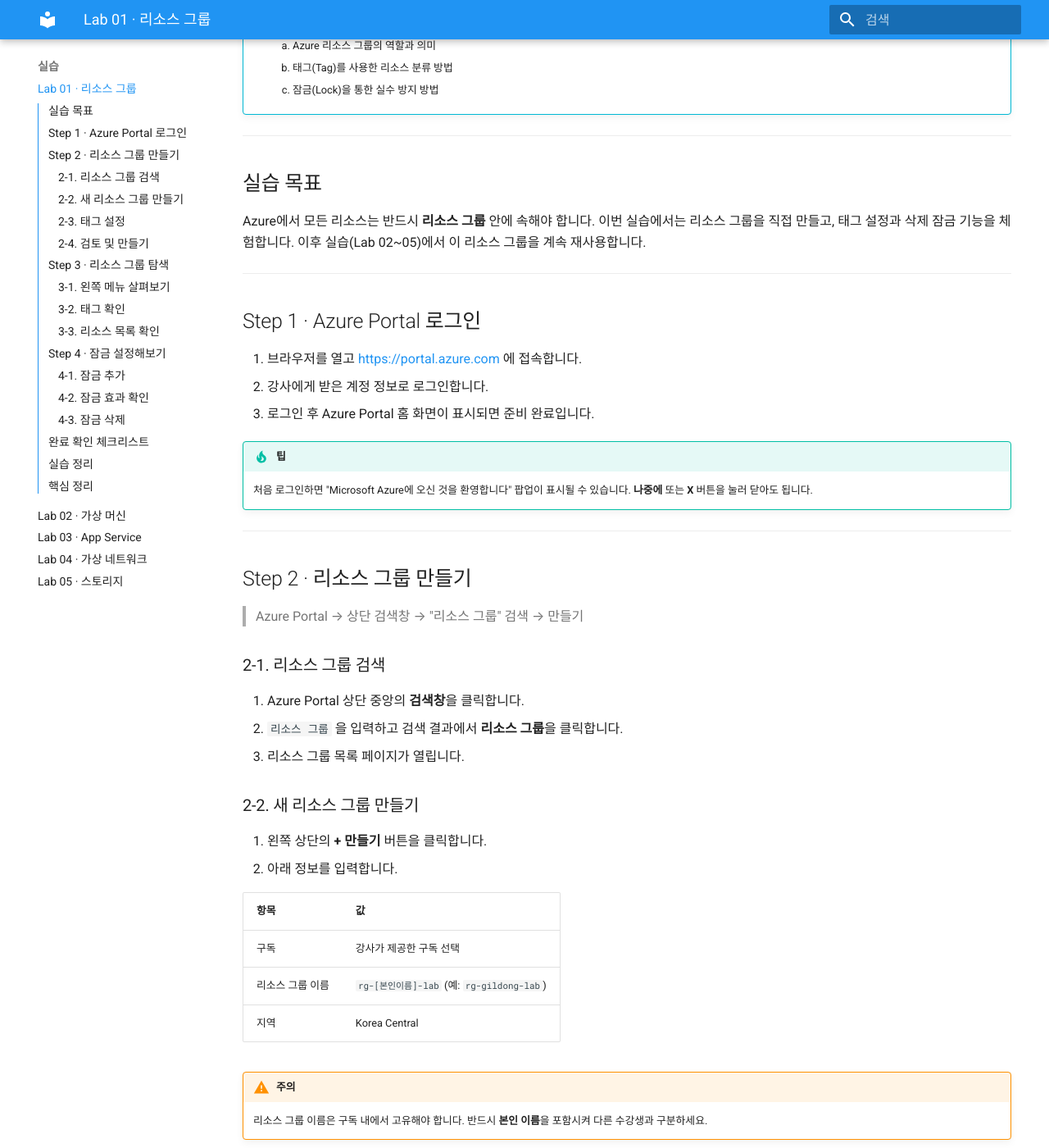
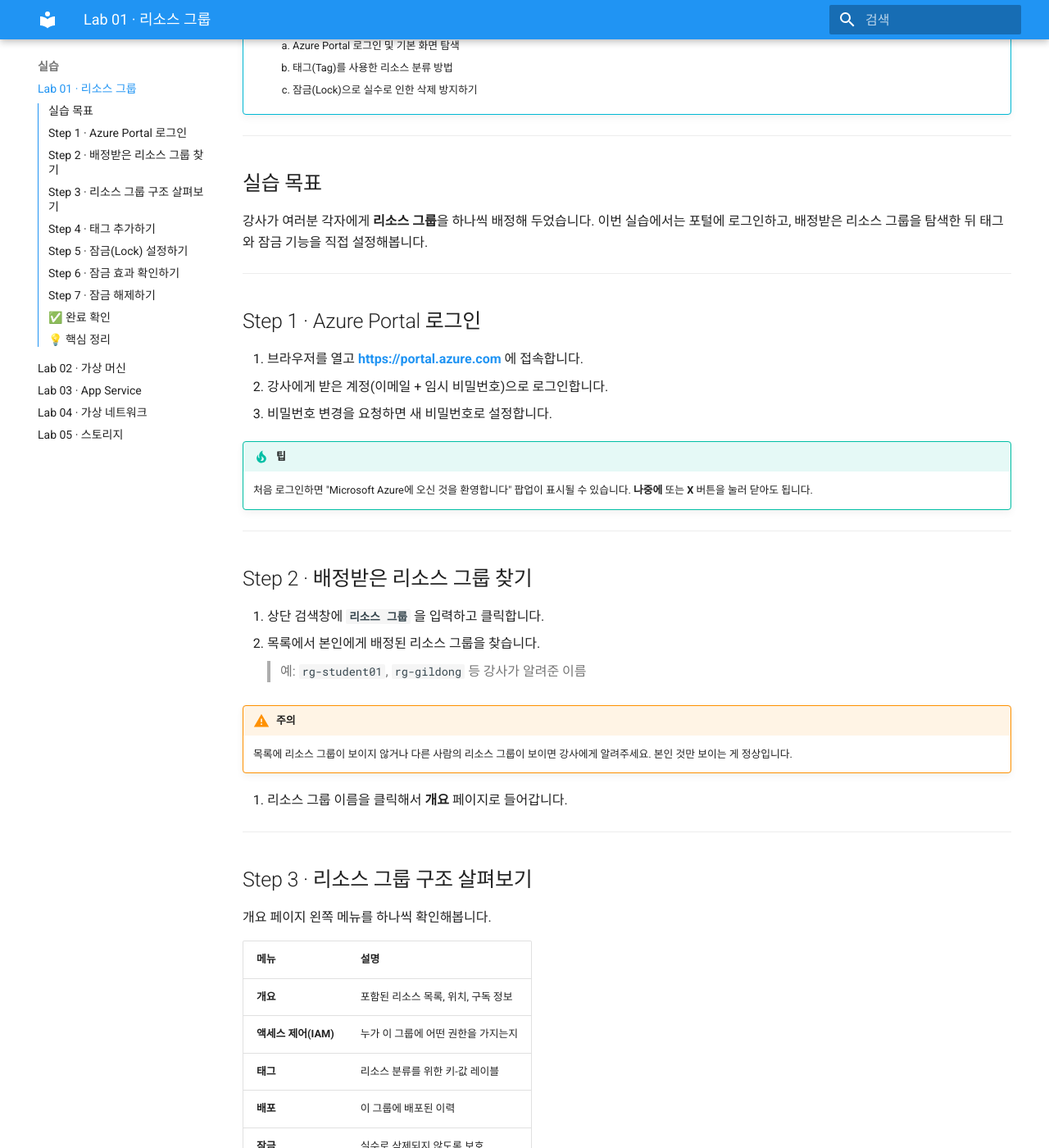
Before and after one commit to skilleat-labs/cloud-az900, an MkDocs documentation site: the page built from docs/labs/lab01-resource-group.md, in a window 1280 px wide and 1400 px high, scrolled down 312 px. Shown: the whole window at 82% size. Built offline with MkDocs 1.6.1 and Material for MkDocs 9.7.7, drawn with Linux system fonts in a browser that asks for light colours; some of the changed text lies outside the part shown.

Commit message:
update Lab 01: 리소스 그룹 만들기 → 탐색하기
강사가 미리 배정한 RG에서 시작하도록 변경
- 로그인 → RG 탐색 → 태그 추가 → 잠금 테스트 → 잠금 해제

Co-Authored-By: Claude Sonnet 4.6 <noreply@anthropic.com>

```diff
--- a/docs/labs/lab01-resource-group.md
+++ b/docs/labs/lab01-resource-group.md
@@ -1,28 +1,28 @@
-# Lab 01 · 리소스 그룹 만들기
+# Lab 01 · 리소스 그룹 탐색하기
 
 !!! info "실습 정보"
     - **주제**: 리소스 계층 구조 이해
     - **예상 시간**: 15분
     - **배우는 것**:
-        1. Azure 리소스 그룹의 역할과 의미
+        1. Azure Portal 로그인 및 기본 화면 탐색
         2. 태그(Tag)를 사용한 리소스 분류 방법
-        3. 잠금(Lock)을 통한 실수 방지 방법
+        3. 잠금(Lock)으로 실수로 인한 삭제 방지하기
 
 ---
 
 ## 실습 목표
 
-Azure에서 모든 리소스는 반드시 **리소스 그룹** 안에 속해야 합니다.
-이번 실습에서는 리소스 그룹을 직접 만들고, 태그 설정과 삭제 잠금 기능을 체험합니다.
-이후 실습(Lab 02~05)에서 이 리소스 그룹을 계속 재사용합니다.
+강사가 여러분 각자에게 **리소스 그룹**을 하나씩 배정해 두었습니다.
+이번 실습에서는 포털에 로그인하고, 배정받은 리소스 그룹을 탐색한 뒤
+태그와 잠금 기능을 직접 설정해봅니다.
 
 ---
 
 ## Step 1 · Azure Portal 로그인
 
-1. 브라우저를 열고 [https://portal.azure.com](https://portal.azure.com) 에 접속합니다.
-2. 강사에게 받은 계정 정보로 로그인합니다.
-3. 로그인 후 Azure Portal 홈 화면이 표시되면 준비 완료입니다.
+1. 브라우저를 열고 **[https://portal.azure.com](https://portal.azure.com)** 에 접속합니다.
+2. 강사에게 받은 계정(이메일 + 임시 비밀번호)으로 로그인합니다.
+3. 비밀번호 변경을 요청하면 새 비밀번호로 설정합니다.
 
 !!! tip "팁"
     처음 로그인하면 "Microsoft Azure에 오신 것을 환영합니다" 팝업이 표시될 수 있습니다.
@@ -30,163 +30,120 @@ Azure에서 모든 리소스는 반드시 **리소스 그룹** 안에 속해야
 
 ---
 
-## Step 2 · 리소스 그룹 만들기
+## Step 2 · 배정받은 리소스 그룹 찾기
 
-> Azure Portal → 상단 검색창 → "리소스 그룹" 검색 → 만들기
+1. 상단 검색창에 **`리소스 그룹`** 을 입력하고 클릭합니다.
+2. 목록에서 본인에게 배정된 리소스 그룹을 찾습니다.
 
-### 2-1. 리소스 그룹 검색
-
-1. Azure Portal 상단 중앙의 **검색창**을 클릭합니다.
-2. `리소스 그룹` 을 입력하고 검색 결과에서 **리소스 그룹**을 클릭합니다.
-3. 리소스 그룹 목록 페이지가 열립니다.
-
-### 2-2. 새 리소스 그룹 만들기
-
-1. 왼쪽 상단의 **+ 만들기** 버튼을 클릭합니다.
-2. 아래 정보를 입력합니다.
-
-| 항목 | 값 |
-|------|-----|
-| 구독 | 강사가 제공한 구독 선택 |
-| 리소스 그룹 이름 | `rg-[본인이름]-lab` (예: `rg-gildong-lab`) |
-| 지역 | Korea Central |
+    > 예: `rg-student01`, `rg-gildong` 등 강사가 알려준 이름
 
 !!! warning "주의"
-    리소스 그룹 이름은 구독 내에서 고유해야 합니다.
-    반드시 **본인 이름**을 포함시켜 다른 수강생과 구분하세요.
+    목록에 리소스 그룹이 보이지 않거나 다른 사람의 리소스 그룹이 보이면
+    강사에게 알려주세요. 본인 것만 보이는 게 정상입니다.
 
-### 2-3. 태그 설정
-
-1. 상단의 **태그** 탭을 클릭합니다.
-2. 아래 태그를 추가합니다.
-
-| 이름(키) | 값 |
-|---------|-----|
-| 실습자 | 본인 이름 (예: 홍길동) |
-| 환경 | dev |
-
-3. 태그는 리소스를 분류하고 비용을 추적하는 데 사용됩니다.
-
-### 2-4. 검토 및 만들기
-
-1. **검토 + 만들기** 버튼을 클릭합니다.
-2. 유효성 검사 통과 확인 후 **만들기** 버튼을 클릭합니다.
-3. 몇 초 후 "배포가 완료되었습니다" 메시지가 표시됩니다.
-
-!!! success "완료"
-    리소스 그룹이 성공적으로 생성되었습니다.
-    **리소스로 이동** 버튼을 클릭하여 이동합니다.
+3. 리소스 그룹 이름을 클릭해서 **개요** 페이지로 들어갑니다.
 
 ---
 
-## Step 3 · 리소스 그룹 탐색
+## Step 3 · 리소스 그룹 구조 살펴보기
 
-> 리소스 그룹 개요 페이지에서 주요 기능을 살펴봅니다.
-
-### 3-1. 왼쪽 메뉴 살펴보기
-
-왼쪽 사이드바의 각 메뉴를 클릭하여 기능을 확인합니다.
+개요 페이지 왼쪽 메뉴를 하나씩 확인해봅니다.
 
 | 메뉴 | 설명 |
 |------|------|
-| **개요** | 리소스 그룹 내 전체 리소스 목록 |
-| **액세스 제어(IAM)** | 누가 이 리소스 그룹에 접근할 수 있는지 설정 |
-| **태그** | 방금 설정한 태그 확인 |
-| **이벤트** | 리소스 그룹 내 발생한 이벤트 로그 |
-| **배포** | 이 리소스 그룹에 수행된 배포 기록 |
+| **개요** | 포함된 리소스 목록, 위치, 구독 정보 |
+| **액세스 제어(IAM)** | 누가 이 그룹에 어떤 권한을 가지는지 |
+| **태그** | 리소스 분류를 위한 키-값 레이블 |
+| **배포** | 이 그룹에 배포된 이력 |
+| **잠금** | 실수로 삭제되지 않도록 보호 |
 
-### 3-2. 태그 확인
-
-1. 왼쪽 메뉴에서 **태그**를 클릭합니다.
-2. Step 2-3에서 입력한 태그(실습자, 환경)가 표시되는 것을 확인합니다.
-
-### 3-3. 리소스 목록 확인
-
-1. **개요** 메뉴로 돌아옵니다.
-2. 현재 리소스 그룹 안에 아무 리소스도 없음을 확인합니다.
-3. 이후 실습에서 VM, App Service 등을 여기에 추가할 예정입니다.
-
-!!! tip "팁"
-    리소스 그룹은 단순한 폴더가 아닙니다.
-    리소스 그룹을 삭제하면 그 안의 **모든 리소스가 함께 삭제**됩니다.
-    따라서 실습 정리 시 리소스 그룹 하나만 삭제해도 깔끔하게 정리됩니다.
+!!! tip "지금 리소스가 비어 있는 게 정상입니다"
+    아직 아무것도 만들지 않았으니 리소스 목록이 비어 있습니다.
+    Lab 02부터 이 안에 리소스를 하나씩 채워갑니다.
 
 ---
 
-## Step 4 · 잠금 설정해보기
+## Step 4 · 태그 추가하기
 
-> 중요한 리소스를 실수로 삭제하지 않도록 보호하는 기능입니다.
+태그는 리소스에 **메모**를 붙이는 기능입니다.
+어떤 팀이 쓰는지, 누구 것인지 등을 기록할 때 활용합니다.
 
-### 4-1. 잠금 추가
+1. 왼쪽 메뉴에서 **태그** 를 클릭합니다.
+2. 아래 값을 입력합니다.
 
-1. 왼쪽 메뉴를 스크롤하여 **잠금** 메뉴를 찾아 클릭합니다.
+    | 이름 (키) | 값 |
+    |----------|----|
+    | `실습자` | 본인 이름 |
+    | `과정` | `AZ-900` |
+
+3. **저장** 버튼을 클릭합니다.
+4. 왼쪽 메뉴 **개요** 로 돌아와서 오른쪽 상단에 태그가 표시되는 것을 확인합니다.
+
+!!! success "완료"
+    태그가 보이면 성공입니다. 실무에서는 팀명, 프로젝트, 비용 센터 등을 태그로 달아
+    청구서에서 부서별 비용을 분리할 때 사용합니다.
+
+---
+
+## Step 5 · 잠금(Lock) 설정하기
+
+잠금은 **실수로 리소스를 삭제하지 못하도록** 막아주는 안전장치입니다.
+
+1. 왼쪽 메뉴에서 **잠금** 을 클릭합니다.
 2. **+ 추가** 버튼을 클릭합니다.
-3. 아래 정보를 입력합니다.
+3. 아래와 같이 입력합니다.
 
-| 항목 | 값 |
-|------|-----|
-| 잠금 이름 | `lock-test` |
-| 잠금 유형 | 삭제 |
-| 메모 | 테스트용 잠금 |
+    | 항목 | 값 |
+    |------|-----|
+    | 잠금 이름 | `lock-do-not-delete` |
+    | 잠금 유형 | **삭제** |
+    | 참고 | 실습용 잠금 테스트 |
 
 4. **확인** 버튼을 클릭합니다.
 
-### 4-2. 잠금 효과 확인
+---
 
-1. 리소스 그룹 **개요** 페이지로 이동합니다.
-2. 상단의 **삭제** 버튼을 클릭합니다.
+## Step 6 · 잠금 효과 확인하기
+
+잠금이 걸리면 정말로 삭제가 안 되는지 확인해봅니다.
+
+1. 왼쪽 메뉴 **개요** 로 이동합니다.
+2. 상단 **삭제** 버튼을 클릭합니다.
 3. 리소스 그룹 이름을 입력하고 삭제를 시도합니다.
-4. 아래와 같은 오류 메시지가 표시되는 것을 확인합니다.
 
-!!! warning "주의"
-    잠금이 설정된 경우 다음과 같은 오류가 발생합니다:
-    > "리소스에 잠금이 있으므로 삭제할 수 없습니다."
-
-    이처럼 잠금은 실수로 인한 삭제를 방지하는 안전장치입니다.
-
-### 4-3. 잠금 삭제
-
-1. 다시 **잠금** 메뉴로 이동합니다.
-2. `lock-test` 옆의 **삭제(휴지통 아이콘)** 를 클릭합니다.
-3. 잠금이 삭제되면 다시 리소스 그룹을 삭제할 수 있게 됩니다.
-
-!!! tip "팁"
-    실제 운영 환경에서는 프로덕션 리소스 그룹에 **삭제 잠금**을 필수로 설정하는 것이 권장됩니다.
-    읽기 전용 잠금을 설정하면 수정도 불가능하게 막을 수 있습니다.
+!!! success "예상 결과"
+    **"잠금으로 인해 삭제할 수 없습니다"** 오류가 표시됩니다.
+    잠금이 정상적으로 작동하는 것입니다. 취소를 눌러 닫습니다.
 
 ---
 
-## 완료 확인 체크리스트
+## Step 7 · 잠금 해제하기
 
-실습을 마치기 전에 아래 항목을 모두 확인하세요.
+다음 실습에서 리소스를 만들 수 있도록 잠금을 삭제합니다.
 
-- [ ] `rg-[본인이름]-lab` 리소스 그룹이 생성되어 있다
-- [ ] 리소스 그룹의 지역이 **Korea Central**로 설정되어 있다
-- [ ] **태그**에 실습자 이름이 입력되어 있다
-- [ ] 잠금 기능을 추가하고 삭제하는 과정을 완료했다
-- [ ] 현재 리소스 그룹 안에 리소스가 없음을 확인했다
+1. 왼쪽 메뉴 **잠금** 으로 이동합니다.
+2. `lock-do-not-delete` 오른쪽 **삭제(휴지통)** 아이콘을 클릭합니다.
+3. 잠금이 목록에서 사라지면 완료입니다.
 
 ---
 
-## 실습 정리
+## ✅ 완료 확인
 
-!!! warning "주의"
-    이 리소스 그룹은 **Lab 02~05에서 계속 사용**합니다.
-    지금은 삭제하지 마세요.
+아래 항목을 모두 확인했으면 Lab 01 완료입니다.
 
-모든 실습(Lab 05)이 끝난 후 리소스 그룹을 삭제하면 내부의 모든 리소스가 함께 삭제됩니다.
-
-> 최종 정리 방법: 리소스 그룹 → **삭제** → 이름 입력 → 삭제
+- [ ] Azure Portal 로그인 성공
+- [ ] 배정받은 리소스 그룹 찾기 완료
+- [ ] 태그 2개 추가 (`실습자`, `과정`)
+- [ ] 잠금 추가 → 삭제 시도 → 오류 확인
+- [ ] 잠금 해제 완료
 
 ---
 
-## 핵심 정리
+## 💡 핵심 정리
 
-1. **리소스 그룹은 Azure 리소스의 논리적 컨테이너**입니다.
-   모든 리소스는 반드시 하나의 리소스 그룹에 속해야 하며, 그룹 삭제 시 내부 리소스도 함께 삭제됩니다.
-
-2. **태그(Tag)는 리소스 분류와 비용 추적에 활용**됩니다.
-   부서별, 프로젝트별, 환경별(dev/prod)로 태그를 붙이면 비용 관리가 편해집니다.
-
-3. **잠금(Lock)은 실수로 인한 삭제나 수정을 방지**합니다.
-   운영 환경에서는 중요한 리소스에 삭제 잠금을 설정하는 것이 모범 사례입니다.
+| 개념 | 설명 |
+|------|------|
+| **리소스 그룹** | Azure 리소스를 묶는 논리적 컨테이너. 삭제하면 안의 모든 리소스가 함께 삭제됨 |
+| **태그** | 키-값 형태의 메모. 비용 추적, 팀 분류에 활용 |
+| **잠금 — 삭제** | 실수로 인한 삭제 방지. 해제하기 전까지 삭제 불가 |
+| **잠금 — 읽기 전용** | 삭제뿐 아니라 수정도 불가. 운영 환경 보호에 활용 |
```
